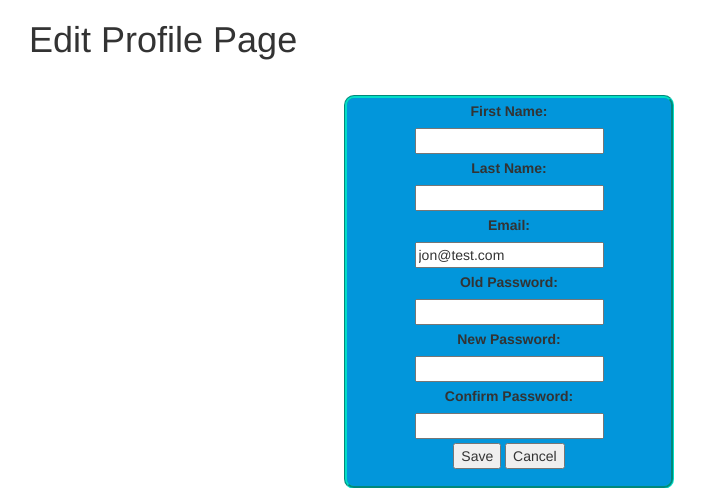
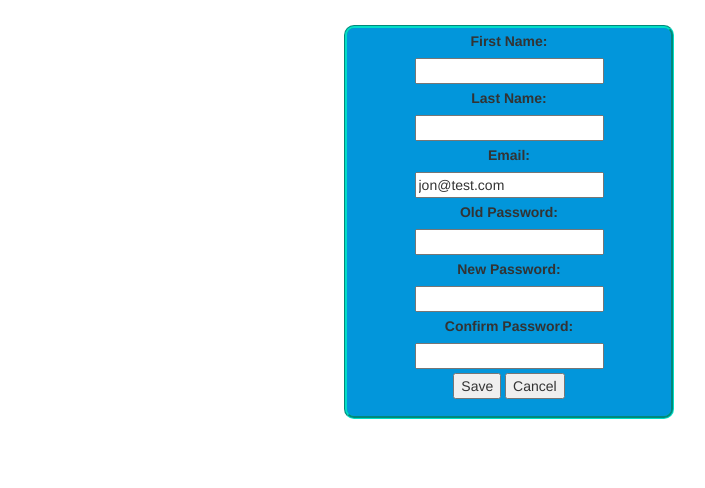
Before and after one commit to implacable/projectManager, a Django app: page /user/editprofile in a window 1280 px wide. Shown: the part 60-548 px from the top of the page, without its empty margins (131-836 px from the left). Run offline with Django 3.2, Linux system fonts and the light colour scheme; a user stored in the database is signed in; parts of the project's set-up code (start-up, migrations or seed data) failed here and were passed over; some libraries are stand-ins or nearby versions.

Commit message:
Deleted title on edit profile page.

```diff
--- a/project_ticket/templates/project_ticket/editprofile.html
+++ b/project_ticket/templates/project_ticket/editprofile.html
@@ -1,6 +1,5 @@
 {% extends 'project_ticket/base.html' %}
 {% block 'content' %}
-	<h1> Edit Profile Page </h1>
 	<div class="row">
 		<div class="col-md-4"></div>
 		<div class="col-md-4 editprofile">
```
